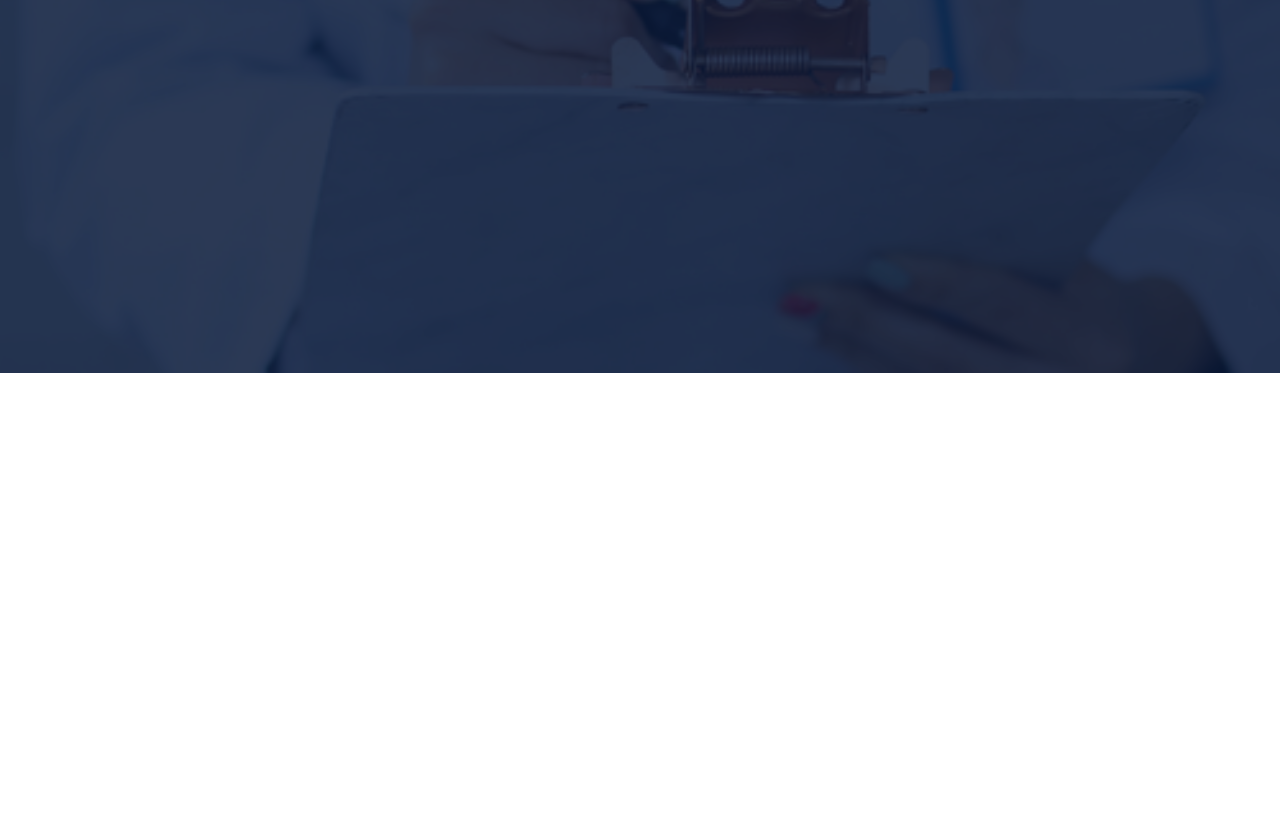
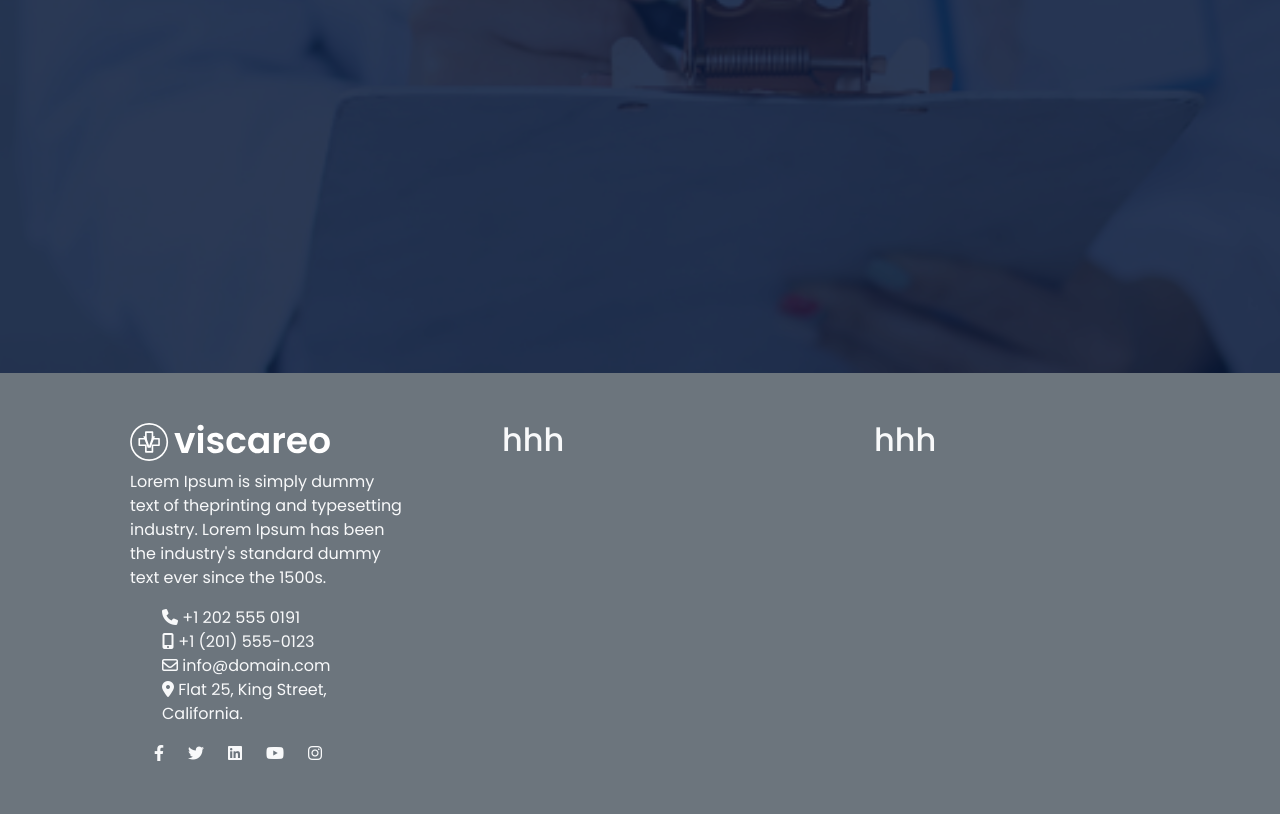
Before and after one commit to adhamengineer/E-booking-health-clinic-appointments-system, a plain HTML site: page index.html in a window 1280 px wide. Shown: the part 5025-5839 px from the top of the page. Before the commit the page ends 5398 px from the top, so only its background shows below. Drawn offline with nearby package versions, Linux system fonts and the light colour scheme.

Commit message:
footer base

```diff
--- a/index.html
+++ b/index.html
@@ -1770,6 +1770,32 @@ C177.146,365.499,171.237,365.055,167.349,368.426z"></path>
 
   <!-- end Testimonials  -->
 
+
+
+  <!-- start footer section -->
+
+  <section class="bg-secondary">
+    <footer class="container d-flex text-light">
+      <div class="col-lg-4 p-5">
+        <h2>
+          <img src="./assets/imgs/footer/viscareo-logo-white2.svg" alt="logo viscareo image"/>
+        </h2>
+        <p>Lorem Ipsum is simply dummy text of theprinting and typesetting industry. Lorem Ipsum has been the industry's standard dummy text ever since the 1500s.</p>
+        <ul type="none">
+          <li><i aria-hidden="true" class="fa-solid fa-phone"></i> +1 202 555 0191</li>
+          <li><i aria-hidden="true" class="fa-solid fa-mobile-screen-button"></i> +1 (201) 555-0123</li>
+          <li><i aria-hidden="" class="fa-regular fa-envelope"></i> info@domain.com</li>
+          <li><i class="fa-solid fa-location-dot"></i> Flat 25, King Street, California.</li>
+        </ul>
+        <div class="social"><i class="fa-brands fa-facebook-f ms-3 ps-2"></i><i class="fa-brands fa-twitter ms-3 ps-2"></i><i class="fa-brands fa-linkedin ms-3 ps-2"></i><i class="fa-brands fa-youtube ms-3 ps-2"></i><i class="fa-brands fa-instagram ms-3 ps-2"></i></div>
+      </div>
+      <div class="col-lg-4 p-5"><h2>hhh</h2></div>
+      <div class="col-lg-4 p-5"><h2>hhh</h2></div>
+    </footer>
+  </section>
+
+  <!-- end footer section -->
+
   <!--Bootstrap JS-->
     <script src="https://cdn.jsdelivr.net/npm/bootstrap@5.3.0-alpha1/dist/js/bootstrap.bundle.min.js" integrity="sha384-w76AqPfDkMBDXo30jS1Sgez6pr3x5MlQ1ZAGC+nuZB+EYdgRZgiwxhTBTkF7CXvN" crossorigin="anonymous"></script>
 
```
Also changed, not shown: assets/imgs/footer/footer-bg1.png (added), assets/imgs/footer/viscareo-logo-white2.svg (added).
